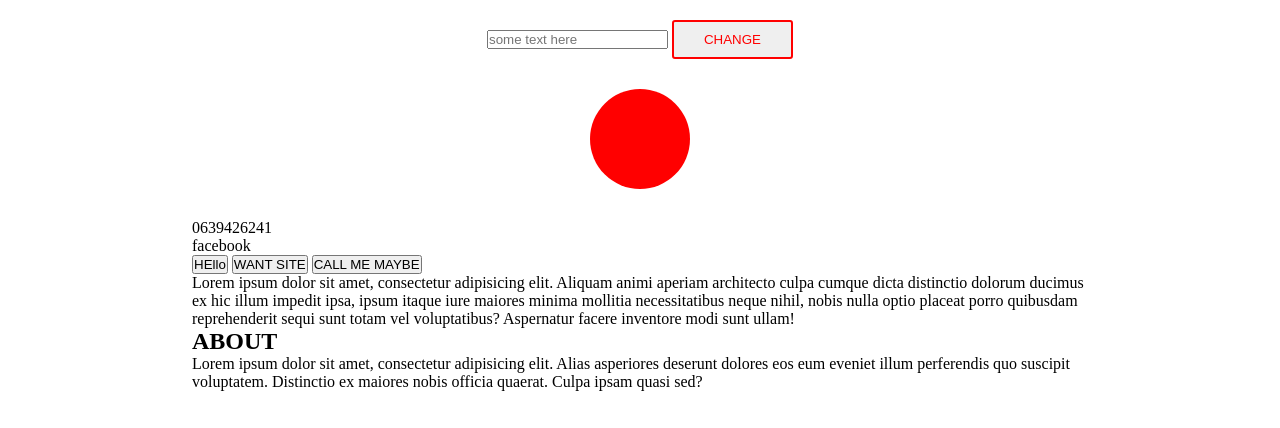
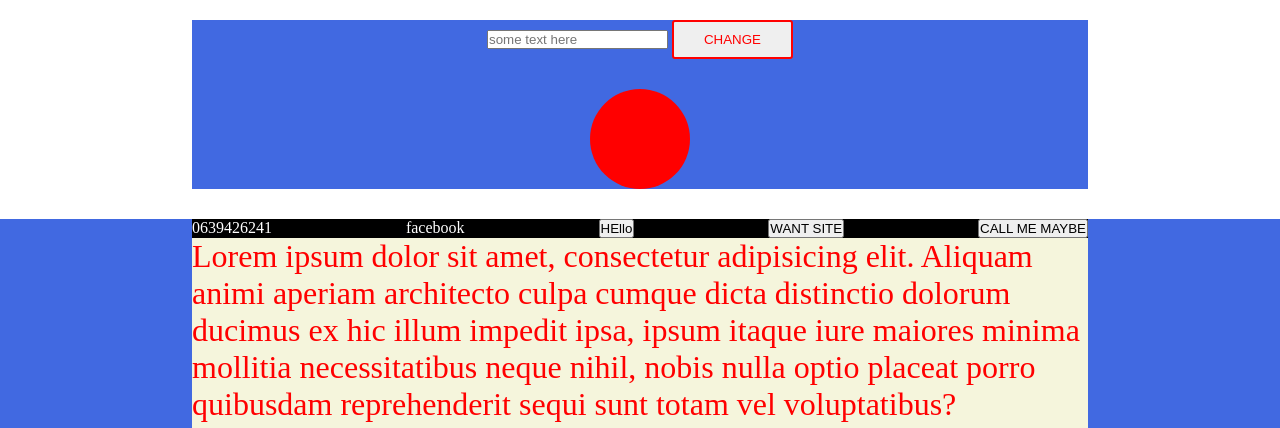
Before and after one commit to Sem34/js_colored-button, a plain HTML site: page index.html in a window 1280 px wide. Shown: the top 428 px of the page. Drawn offline with Linux system fonts and the light colour scheme.

Commit message:
Test Update

```diff
--- a/css/style.css
+++ b/css/style.css
@@ -26,3 +26,22 @@
     height: 100px;
     margin: 30px auto;
 }
+.menu{
+    display: flex;
+    justify-content: space-between;
+    background-color: black;
+    color: #fff;
+}
+.container{
+    background-color: royalblue;
+}
+.about-me{
+    font-size: 32px;
+    color: red;
+    background: beige;
+}
+.about{
+    background-color: black;
+    color: #fff;
+    font-size: 52px;
+}
```
